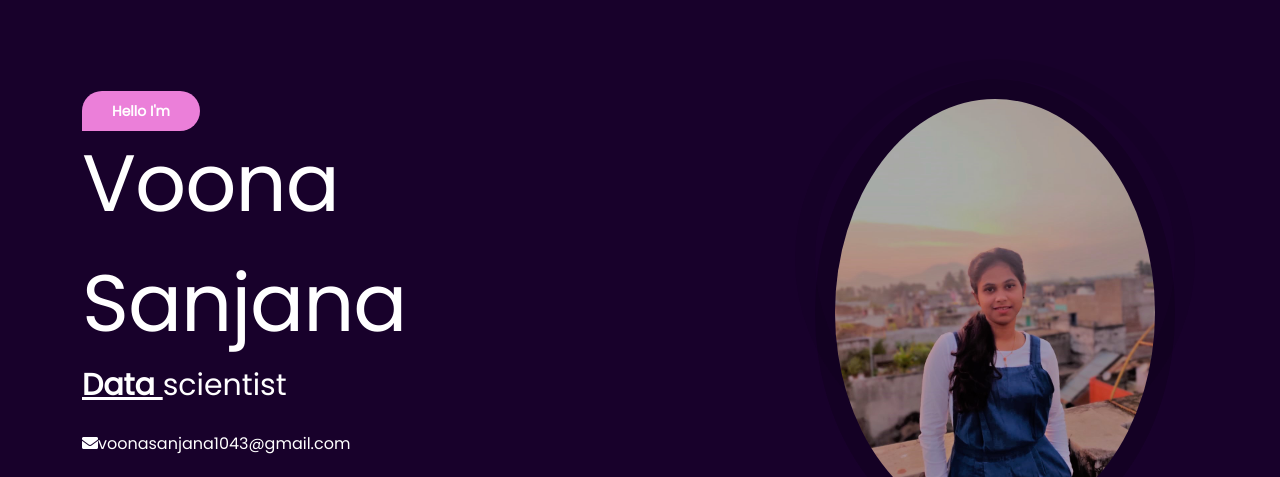
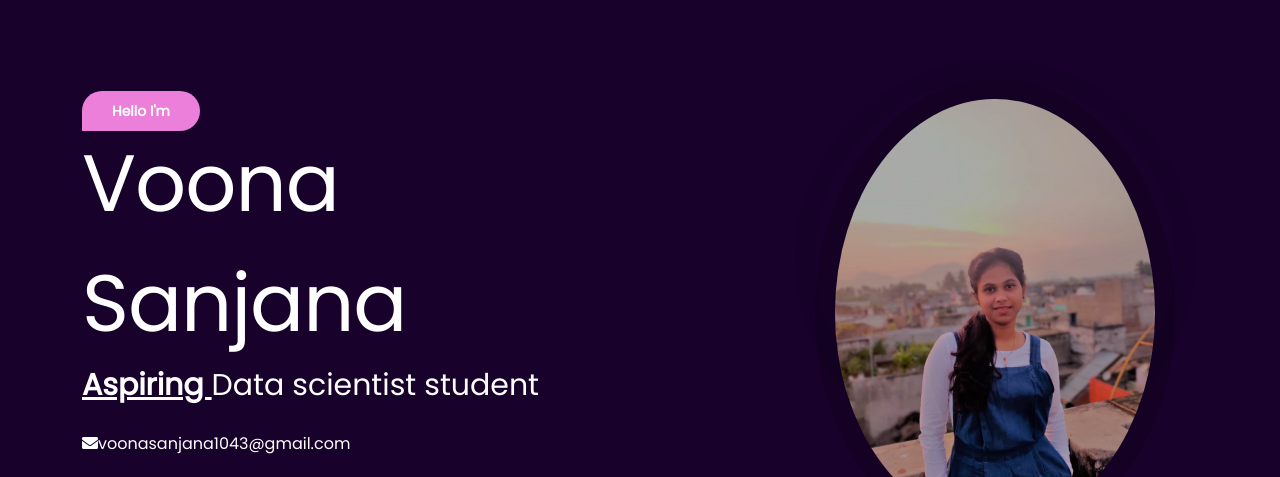
Before and after one commit to Voonasanjana/Portfolio, a plain HTML site: page index.html in a window 1280 px wide. Shown: the part 121-598 px from the top of the page. Drawn offline with nearby package versions, Linux system fonts and the light colour scheme.

Commit message:
Update index.html

```diff
--- a/index.html
+++ b/index.html
@@ -108,7 +108,7 @@
                 <div class="hero-text">
                     <span class="title"><strong>Hello I'm</strong></span><br>
                     <span class="name">Voona Sanjana</span><br>
-                    <span class="designation"><strong><u>Data </u></strong>scientist</span><br><br>
+                    <span class="designation"><strong><u>Aspiring </u></strong> Data scientist student</span><br><br>
                     <span class="email"><i class="fa fa-envelope"></i>voonasanjana1043@gmail.com</span><br><br>
                     <span class="phone"><i class="fa fa-phone"></i> +91-9777188723</span>
                     <br>
```
